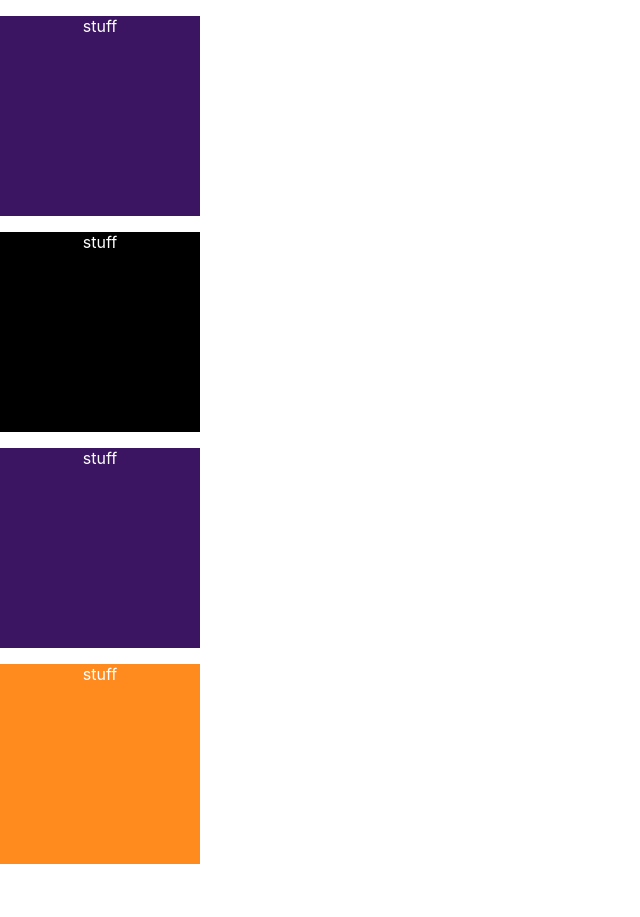
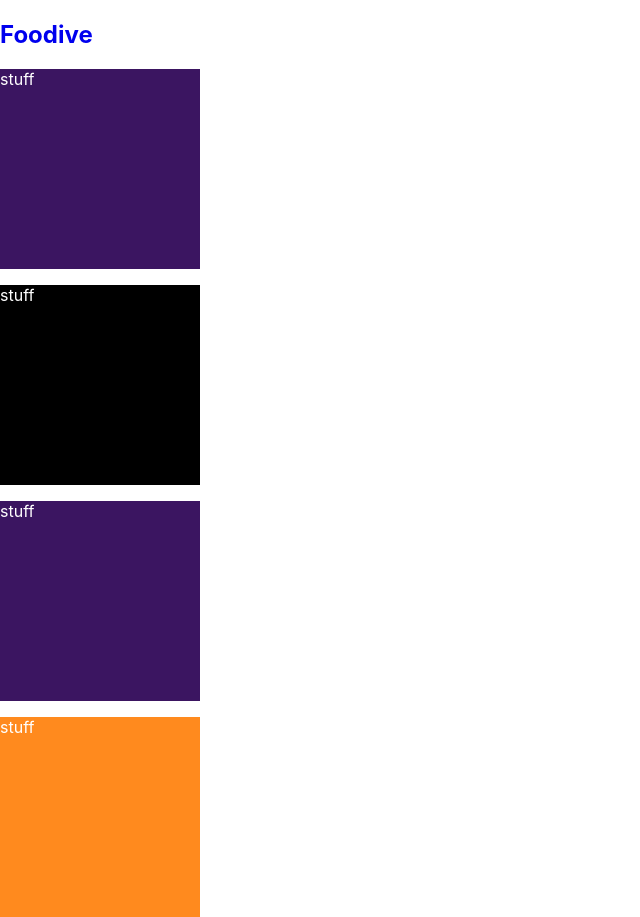
Before and after one commit to foodive/fe-foodive, a React (Create React App) app: page / in a window 1280 px wide. Shown: the whole page, without its empty margins (0-640 px from the left). Before the commit the page ends 864 px from the top, so only its background shows below. Built offline with nearby package versions, Linux system fonts and the light colour scheme.

Commit message:
Initialize homepage.js with router

```diff
--- a/src/App.js
+++ b/src/App.js
@@ -1,15 +1,18 @@
 import React from 'react';
 import Home from './Components/Home';
 import './Styles/global.scss';
+import { Link, Route } from 'react-router-dom'
 
 function App() {
   return (
-    <div className="App">
-      <header>
-
-      </header>
-      <Home />
-    </div>
+    <>
+      <nav>
+        <Link to={'/'} style={{textDecoration: 'none'}}>
+          <h1>Foodive</h1>
+        </Link>
+      </nav>
+      <Route exact path='/' render={() => <Home /> } />
+    </>
   );
 }
 
```
